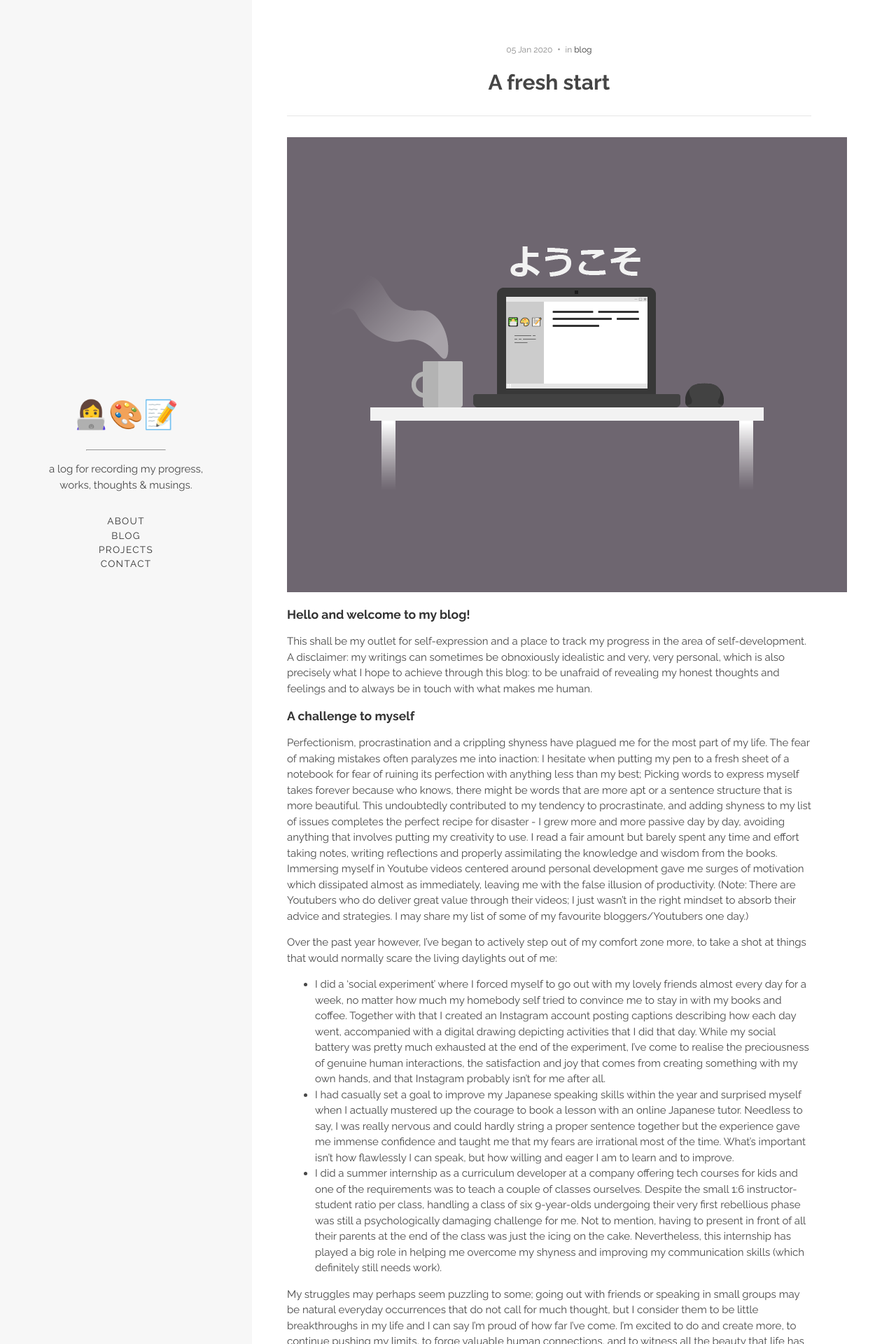
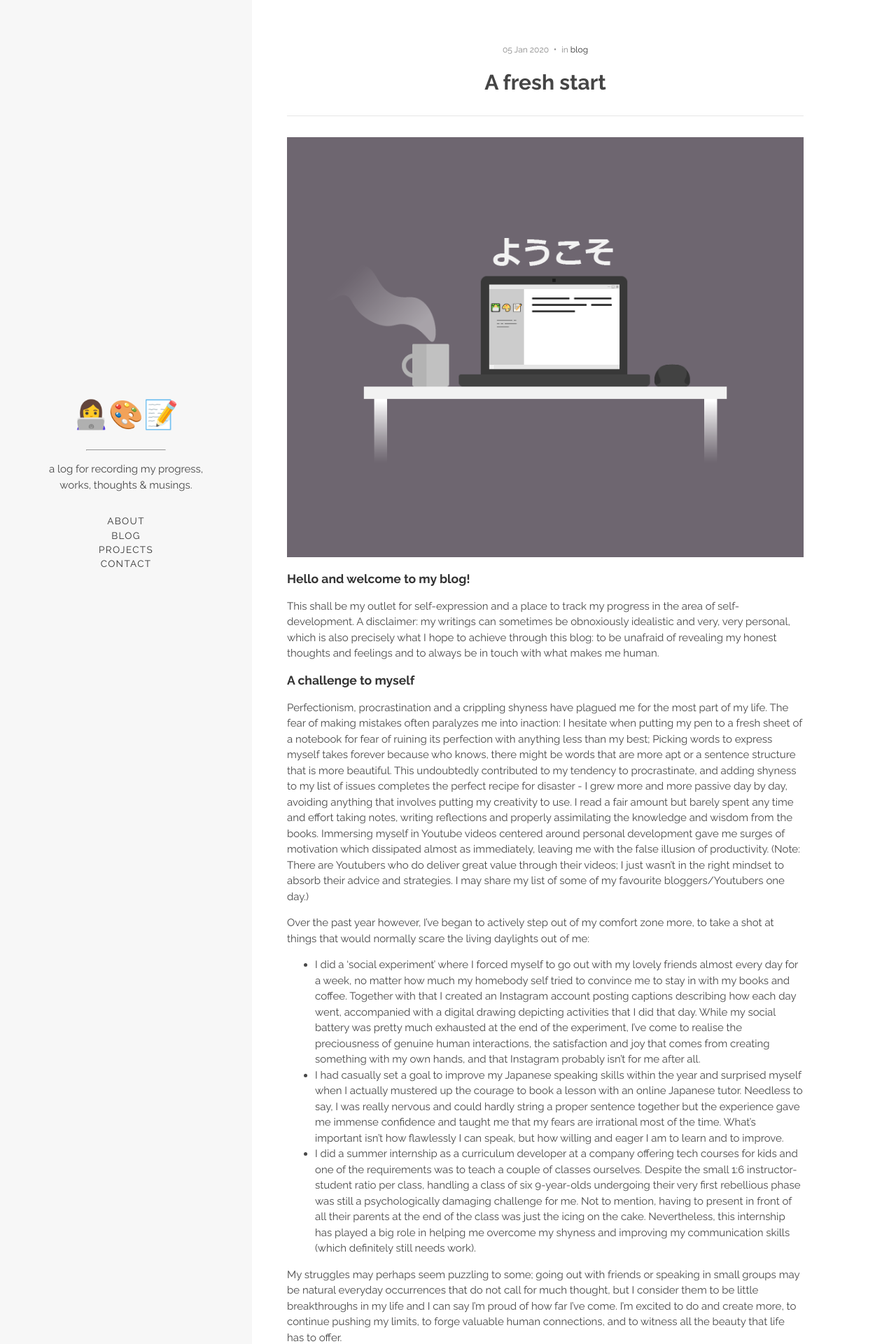
Before and after one commit to h-xuan/h-xuan.github.io, a Jekyll site: the page built from _posts/2020-01-05-a-fresh-start.md, in a window 1280 px wide. Shown: the top 1920 px of the page at 70% size. Built offline with Jekyll 4.4.1, drawn with Linux system fonts in a browser that asks for light colours; some of the changed text lies outside the part shown.

Commit message:
responsive

```diff
--- a/assets/style.css
+++ b/assets/style.css
@@ -37,7 +37,6 @@ body {
   margin: 0;
   padding: 50px;
   height: 84%;
-  width: 65%;
   display: inline-block;
   vertical-align: top;
   position: absolute;
@@ -146,6 +145,9 @@ h3 {
 .post-content {
   width: 90%;
   text-align: left;
+}
+.post-img img {
+  width: 100%;
 }
 
 /********** post list styles ******/
```
